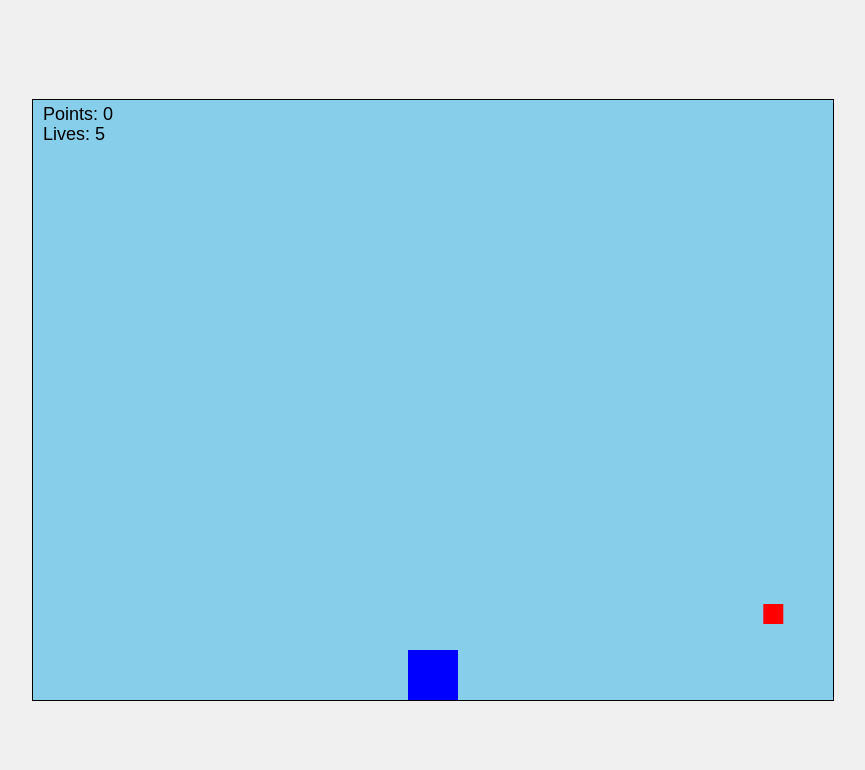
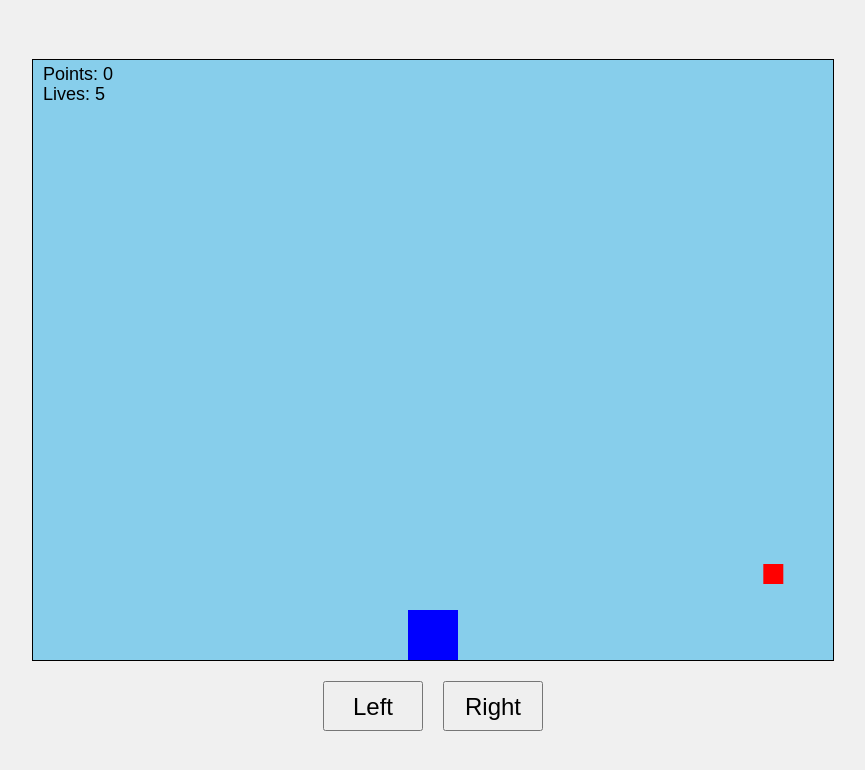
Before and after one commit to SSspicyTaco/CatchTheFallingObjectGame, a plain HTML site: page index.html in a window 1280 px wide. Both pictures are taken after a click on the button "Start Game". Shown: the whole page, without its empty margins (207-1072 px from the left). Drawn offline with Linux system fonts and the light colour scheme.

Commit message:
Update index.html

```diff
--- a/index.html
+++ b/index.html
@@ -11,6 +11,7 @@
             display: flex;
             justify-content: center;
             align-items: center;
+            flex-direction: column;
             height: 100vh;
             background-color: #f0f0f0;
         }
@@ -32,6 +33,16 @@
         #pointsDisplay {
             margin: 10px;
             font-size: 18px;
+        }
+        #controls {
+            display: none;
+            flex-direction: row;
+            margin-top: 10px;
+        }
+        #controls button {
+            width: 100px;
+            height: 50px;
+            font-size: 24px;
         }
     </style>
 </head>
@@ -55,6 +66,10 @@
         <button onclick="goToMenu()">Return to Menu</button>
     </div>
     <canvas id="gameCanvas" width="800" height="600"></canvas>
+    <div id="controls">
+        <button id="leftBtn" onmousedown="moveLeft()" onmouseup="stopMove()" ontouchstart="moveLeft()" ontouchend="stopMove()">Left</button>
+        <button id="rightBtn" onmousedown="moveRight()" onmouseup="stopMove()" ontouchstart="moveRight()" ontouchend="stopMove()">Right</button>
+    </div>
     <script>
         const canvas = document.getElementById('gameCanvas');
         const ctx = canvas.getContext('2d');
@@ -63,12 +78,16 @@
         const finalScore = document.getElementById('finalScore');
         const shop = document.getElementById('shop');
         const pointsDisplay = document.getElementById('pointsDisplay');
+        const controls = document.getElementById('controls');
+        const leftBtn = document.getElementById('leftBtn');
+        const rightBtn = document.getElementById('rightBtn');
 
         let playerColor = 'blue';
         let fallingObjectColor = 'red';
         let player = { x: canvas.width / 2 - 25, y: canvas.height - 50, width: 50, height: 50, speed: 10, dx: 0 };
         let fallingObject = { x: Math.random() * (canvas.width - 20), y: 0, width: 20, height: 20, speed: 3 };
-        let score = 0;
+        let score = parseInt(localStorage.getItem('score')) || 0;
+        let sessionScore = 0;
         let misses = 0;
         let inShop = false;
 
@@ -111,7 +130,7 @@
                 player.y < fallingObject.y + fallingObject.height &&
                 player.y + player.height > fallingObject.y
             ) {
-                score++;
+                sessionScore++;
                 updatePointsDisplay();
                 fallingObject.y = 0;
                 fallingObject.x = Math.random() * (canvas.width - fallingObject.width);
@@ -155,16 +174,15 @@
             }
         }
 
-        function handleTouchStart(e) {
-            const touchX = e.touches[0].clientX;
-            if (touchX > player.x + player.width / 2) {
-                player.dx = player.speed;
-            } else {
-                player.dx = -player.speed;
-            }
+        function moveLeft() {
+            player.dx = -player.speed;
         }
 
-        function handleTouchEnd(e) {
+        function moveRight() {
+            player.dx = player.speed;
+        }
+
+        function stopMove() {
             player.dx = 0;
         }
 
@@ -173,7 +191,8 @@
             gameOverScreen.style.display = 'none';
             shop.style.display = 'none';
             canvas.style.display = 'block';
-            score = 0;
+            controls.style.display = 'flex';
+            sessionScore = 0;
             misses = 0;
             inShop = false;
             player.x = canvas.width / 2 - player.width / 2;
@@ -184,9 +203,12 @@
 
         function gameOver() {
             inShop = true;
+            score += sessionScore;
+            localStorage.setItem('score', score);
             canvas.style.display = 'none';
+            controls.style.display = 'none';
             gameOverScreen.style.display = 'flex';
-            finalScore.textContent = 'Your score: ' + score;
+            finalScore.textContent = 'Your score: ' + sessionScore;
         }
 
         function restartGame() {
@@ -203,6 +225,7 @@
             menu.style.display = 'none';
             gameOverScreen.style.display = 'none';
             canvas.style.display = 'none';
+            controls.style.display = 'none';
             shop.style.display = 'flex';
             updatePointsDisplay();
         }
@@ -231,13 +254,26 @@
 
         document.addEventListener('keydown', keyDown);
         document.addEventListener('keyup', keyUp);
-        canvas.addEventListener('touchstart', handleTouchStart, false);
-        canvas.addEventListener('touchend', handleTouchEnd, false);
 
         menu.style.display = 'flex';
         gameOverScreen.style.display = 'none';
         shop.style.display = 'none';
         canvas.style.display = 'none';
+
+        // For mobile controls
+        canvas.addEventListener('touchstart', function(e) {
+            e.preventDefault();
+            if (e.touches[0].clientX < canvas.width / 2) {
+                moveLeft();
+            } else {
+                moveRight();
+            }
+        }, false);
+
+        canvas.addEventListener('touchend', function(e) {
+            e.preventDefault();
+            stopMove();
+        }, false);
     </script>
 </body>
 </html>
```
